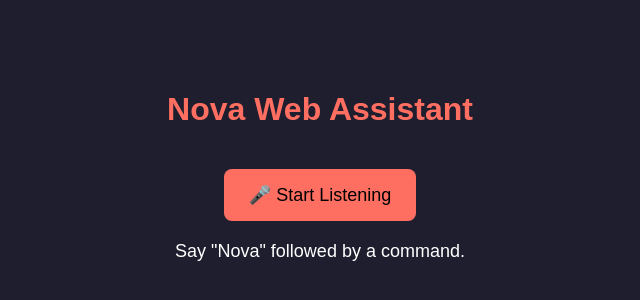
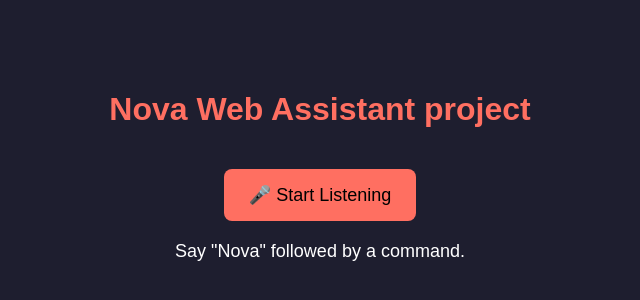
Before and after one commit to pranati2005/nova-ai-assistant, a plain HTML site: page index.html in a window 1280 px wide. Shown: the part 234-534 px from the top of the page, without its empty margins (320-960 px from the left). Drawn offline with Linux system fonts and the light colour scheme.

Commit message:
Update index.html

```diff
--- a/index.html
+++ b/index.html
@@ -7,7 +7,7 @@
 <link rel="stylesheet" href="style.css">
 </head>
 <body>
-<h1>Nova Web Assistant</h1>
+<h1>Nova Web Assistant project</h1>
 <button id="start-btn">🎤 Start Listening</button>
 <div id="output">Say "Nova" followed by a command.</div>
 
```
